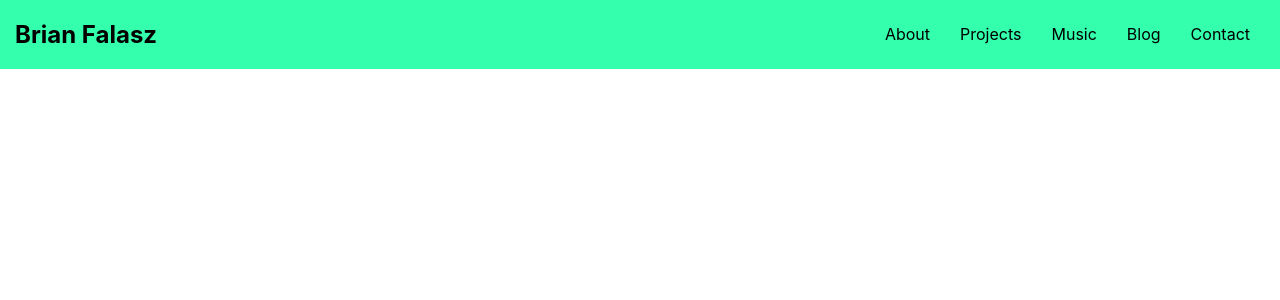
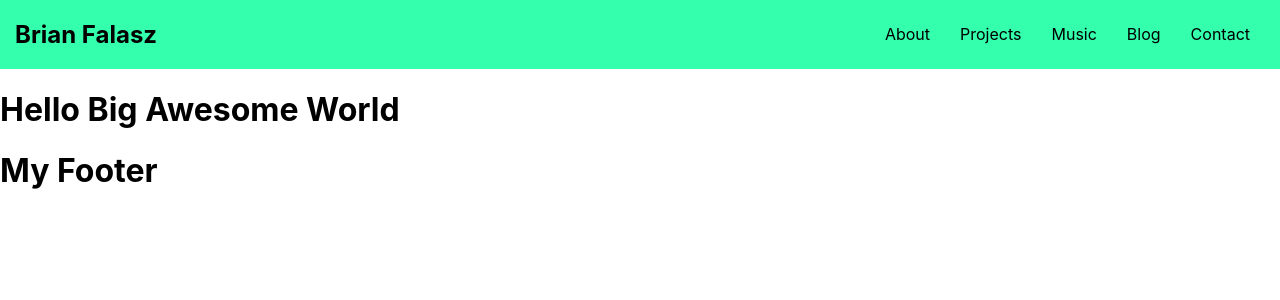
Before and after one commit to BriGuy520/my-website, a React (Create React App) app: page / in a window 1280 px wide. Shown: the top 300 px of the page. Built offline with nearby package versions, Linux system fonts and the light colour scheme; grey boxes are pictures that could not be loaded.

Commit message:
added the skelton of my homepage and footer components

```diff
--- a/src/App.js
+++ b/src/App.js
@@ -1,6 +1,7 @@
 import React, { Component } from 'react';
 import Navbar from './components/Navbar';
 import CoverImage from './components/CoverImage';
+import Footer from './components/Footer';
 import './App.css';
 
 class App extends Component {
@@ -9,6 +10,7 @@ class App extends Component {
       <div>
         <Navbar />
         <CoverImage />
+        <Footer />
       </div>
     );
   }
--- a/src/components/CoverImage.js
+++ b/src/components/CoverImage.js
@@ -1,13 +1,10 @@
 import React, { Component } from 'react';
 import '../styles/CoverImage.css';
 
-class CoverImage extends Component {
+
+export default class CoverImage extends Component {
   render(){
-    return (
-      <div className="cover">
-      </div>
-    );
+
+    return <h1>Hello Big Awesome World</h1>
   }
 }
-
-export default CoverImage;
--- /dev/null
+++ b/src/components/Footer.js
@@ -0,0 +1,15 @@
+import React, { Component } from 'react';
+
+class Footer extends Component {
+  render(){
+    return (
+      <footer>
+        <div>
+          <h1>My Footer</h1>
+        </div>
+      </footer>
+    );
+  }
+}
+
+export default Footer;
--- a/src/components/Navbar.js
+++ b/src/components/Navbar.js
@@ -8,11 +8,11 @@ class Navbar extends Component {
       <header>
         <h2>Brian Falasz</h2>
         <nav className="navbar">
-          <li><a>About</a></li>
-          <li><a>Projects</a></li>
-          <li><a>Music</a></li>
-          <li><a>Blog</a></li>
-          <li><a>Contact</a></li>
+          <li>About</li>
+          <li>Projects</li>
+          <li>Music</li>
+          <li>Blog</li>
+          <li>Contact</li>
         </nav>
       </header>
     );
```
